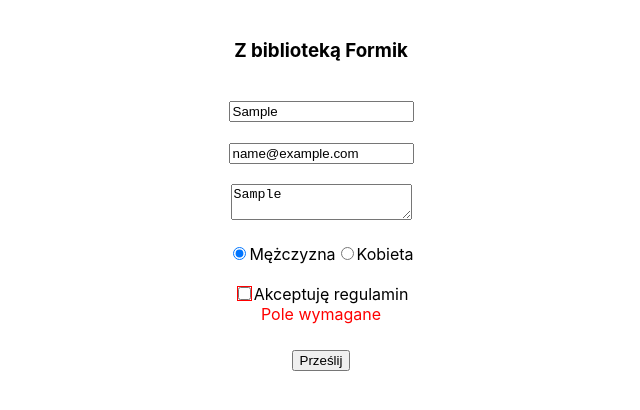
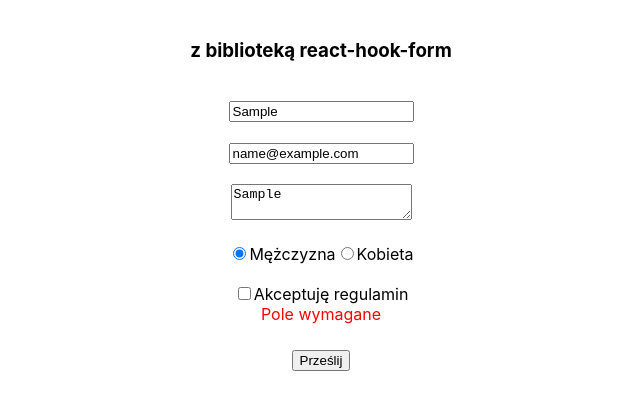
Before and after one commit to pioteres/valid-form, a React (Create React App) app: page / in a window 1280 px wide. Both pictures are taken after typing "Sample", "name@example.com", "Sample" into the empty fields and a click on the button "Prześlij". Shown: the top 410 px of the page, without its empty margins (319-959 px from the left). Built offline with nearby package versions, Linux system fonts and the light colour scheme.

Commit message:
add form validation via react-hook-form

```diff
--- a/package.json
+++ b/package.json
@@ -9,6 +9,7 @@
     "formik": "^2.2.6",
     "react": "^17.0.1",
     "react-dom": "^17.0.1",
+    "react-hook-form": "^6.15.5",
     "react-scripts": "4.0.3",
     "web-vitals": "^1.0.1"
   },
--- a/src/App.js
+++ b/src/App.js
@@ -1,5 +1,6 @@
 // import Form from './pages/Form';
-import MyForm from './pages/MyForm';
+// import MyForm from './pages/MyForm';
+import FormModTwo from './pages/FormModTwo';
 import './App.css';
 
 
@@ -7,8 +8,11 @@
   return (
     <div className="App">
       {/* <Form /> */}
-      <h3>Z biblioteką Formik</h3>
-      <MyForm />
+      {/* <h3>Z biblioteką Formik</h3>
+      <MyForm /> */}
+
+      <h3>z biblioteką react-hook-form</h3>
+      <FormModTwo />
     </div>
   );
 }
--- /dev/null
+++ b/src/pages/FormModTwo.js
@@ -0,0 +1,46 @@
+import React, { useState } from 'react';
+import { useForm } from 'react-hook-form';
+
+function FormModTwo () {
+  const { register, handleSubmit, errors } = useForm();
+  const [isSubmitted, setIsSubmitted] = useState();
+  const onSubmit = (values,e ) => {
+    setIsSubmitted(true);
+    e.target.reset();
+  }
+  return (
+    <div>
+      <form onSubmit={handleSubmit(onSubmit)} >
+        <div>
+          <input type="text" name="firstName" placeholder="Podaj imię" ref={register({ required: true })} />
+          {errors.firstName && <span className="error">Pole wymagane</span>}
+        </div>
+        <div>
+          <input type="email" name="email" placeholder="Podaj adres e-mail" ref={register({ pattern: /^[A-Z0-9._%+-]+@[A-Z0-9.-]+\.[A-Z]{2,4}$/i, required: true})} />
+          {errors.email && <span className="error">Pole wymagane</span>}
+        </div>
+        <div>
+          <textarea name="bio" placeholder="Krótkie bio" ref={register({ required: true })} />
+          {errors.bio && <span className="error">Pole wymagane</span>}
+        </div>
+        <div>
+          <input type="radio" id="sex-m" name="sex" value="M" ref={register} defaultChecked />
+          <label htmlFor="sex-m">Mężczyzna</label>
+          <input type="radio" id="sex-f" name="sex" value="F"  />
+          <label htmlFor="sex-f">Kobieta</label>
+        </div>
+        <div>
+          <input id="rules" type="checkbox" name="rules" ref={register({ required: true })} />
+          <label htmlFor="rules">Akceptuję regulamin</label>
+          {errors.rules && <span className="error">Pole wymagane</span>}
+        </div>
+        <div>
+          <button type="submit">Prześlij</button>
+        </div>
+      </form>
+      {isSubmitted && <p>Dziękujemy za wysłanie</p>}
+    </div>
+  )
+}
+
+export default FormModTwo;
--- a/src/pages/MyForm.js
+++ b/src/pages/MyForm.js
@@ -46,7 +46,6 @@
     validateOnBlur: false,
     validate,
     onSubmit: (values) => {
-      console.log(formik.values);
       setIsSubmitted(true);
       formik.resetForm();
     },
```
Also changed, not shown: 2 other files (tests, documents, lock files or other folders).
